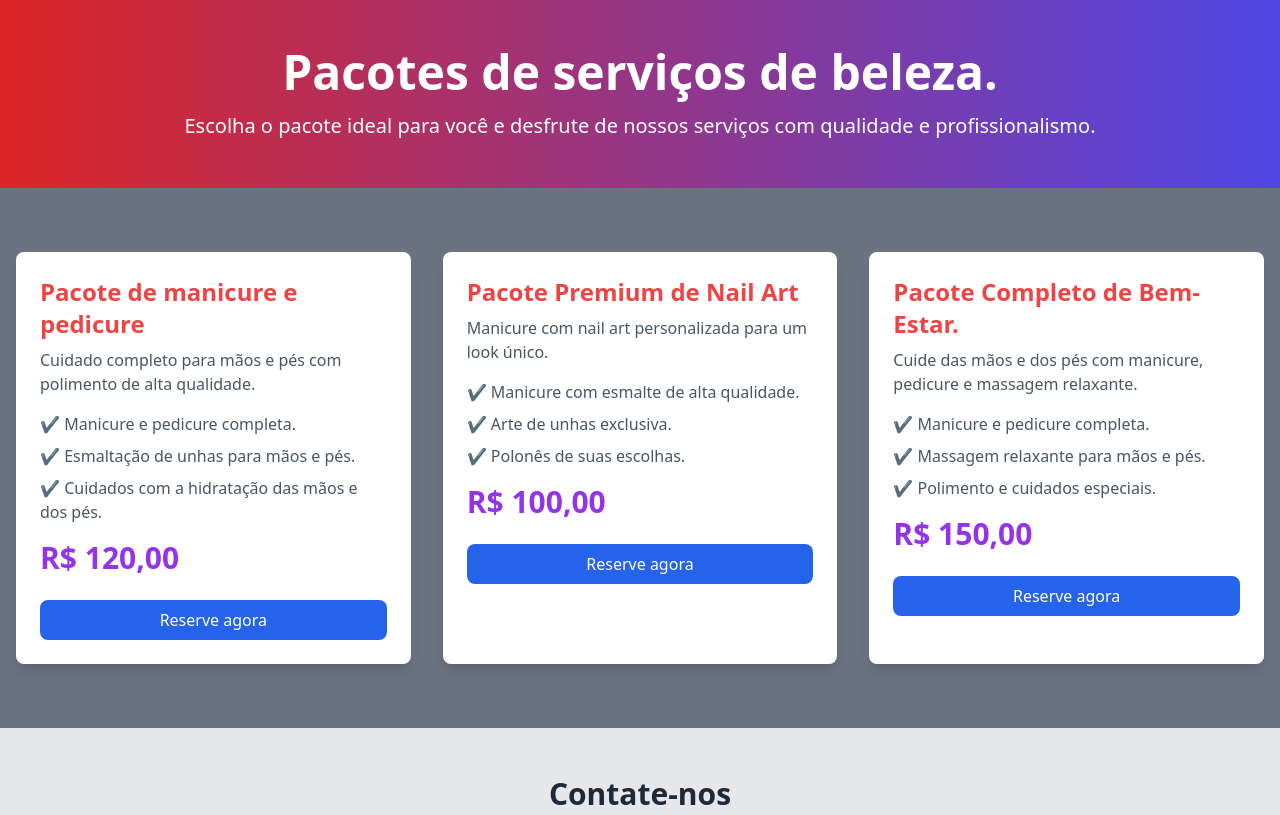
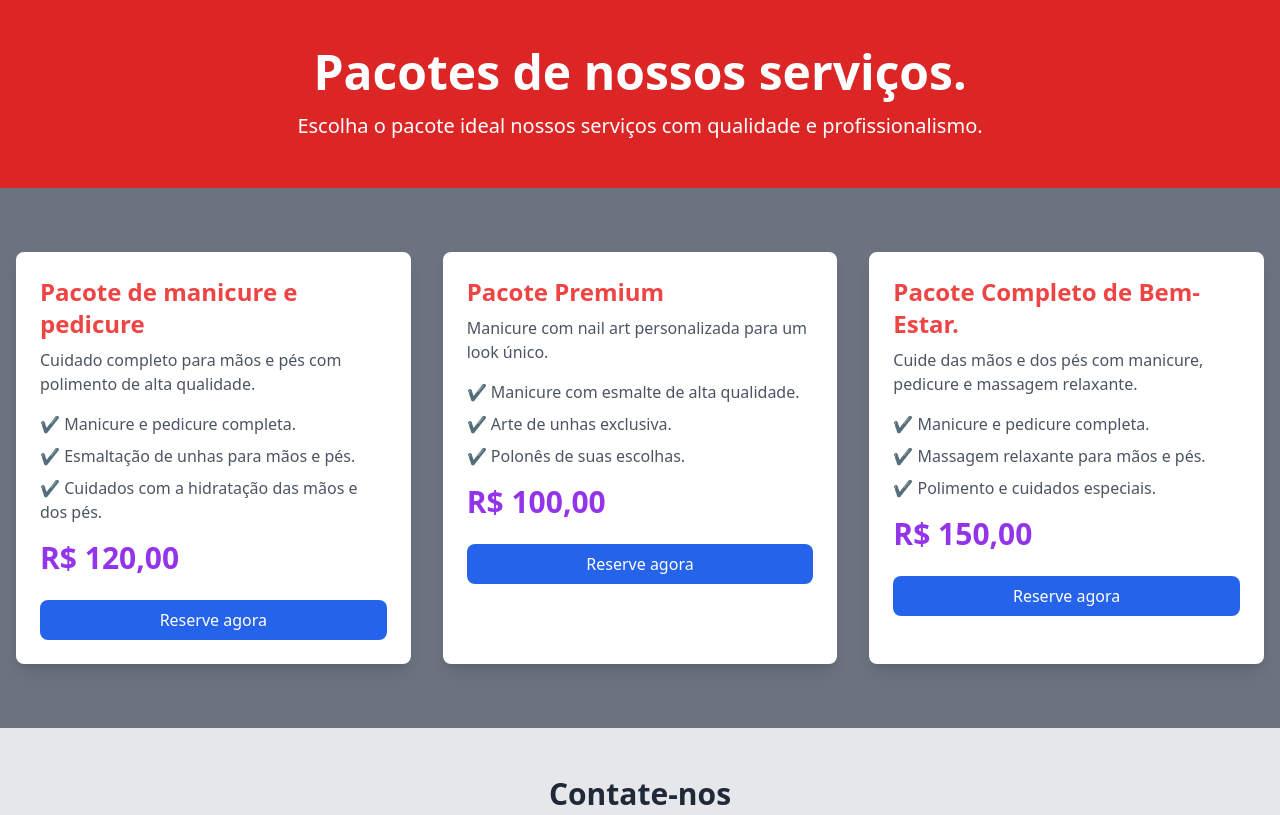
Before and after one commit to elvispereira072/manicure-services, a plain HTML site: page sobre.html in a window 1280 px wide. Shown: the top 815 px of the page. Drawn offline with nearby package versions, Linux system fonts and the light colour scheme.

Commit message:
Update sobre.html

```diff
--- a/sobre.html
+++ b/sobre.html
@@ -11,9 +11,9 @@
 <body class="bg-gray-500 font-sans">
 
     <!-- Introduction Section -->
-    <section class="text-center py-12 bg-gradient-to-r from-red-600 to-indigo-600 text-white">
-        <h1 class="text-4xl md:text-5xl font-bold">Pacotes de serviços de beleza.</h1>
-        <p class="mt-4 text-lg md:text-xl">Escolha o pacote ideal para você e desfrute de nossos serviços com qualidade e profissionalismo.</p>
+    <section class="text-center py-12 bg-red-600 text-white">
+        <h1 class="text-4xl md:text-5xl font-bold">Pacotes de nossos serviços.</h1>
+        <p class="mt-4 text-lg md:text-xl">Escolha o pacote ideal nossos serviços com qualidade e profissionalismo.</p>
     </section>
 
     <!-- Packages Section -->
@@ -38,7 +38,7 @@
 
             <!-- Package 3: Premium Nail Art Package -->
             <div class="bg-white p-6 rounded-lg shadow-lg hover:shadow-xl transition-all duration-300">
-                <h2 class="text-2xl font-semibold text-red-500">Pacote Premium de Nail Art</h2>
+                <h2 class="text-2xl font-semibold text-red-500">Pacote Premium</h2>
                 <p class="mt-2 text-gray-600">Manicure com nail art personalizada para um look único.</p>
                 <ul class="mt-4 space-y-2 text-gray-600">
                     <li>✔ Manicure com esmalte de alta qualidade.</li>
```
